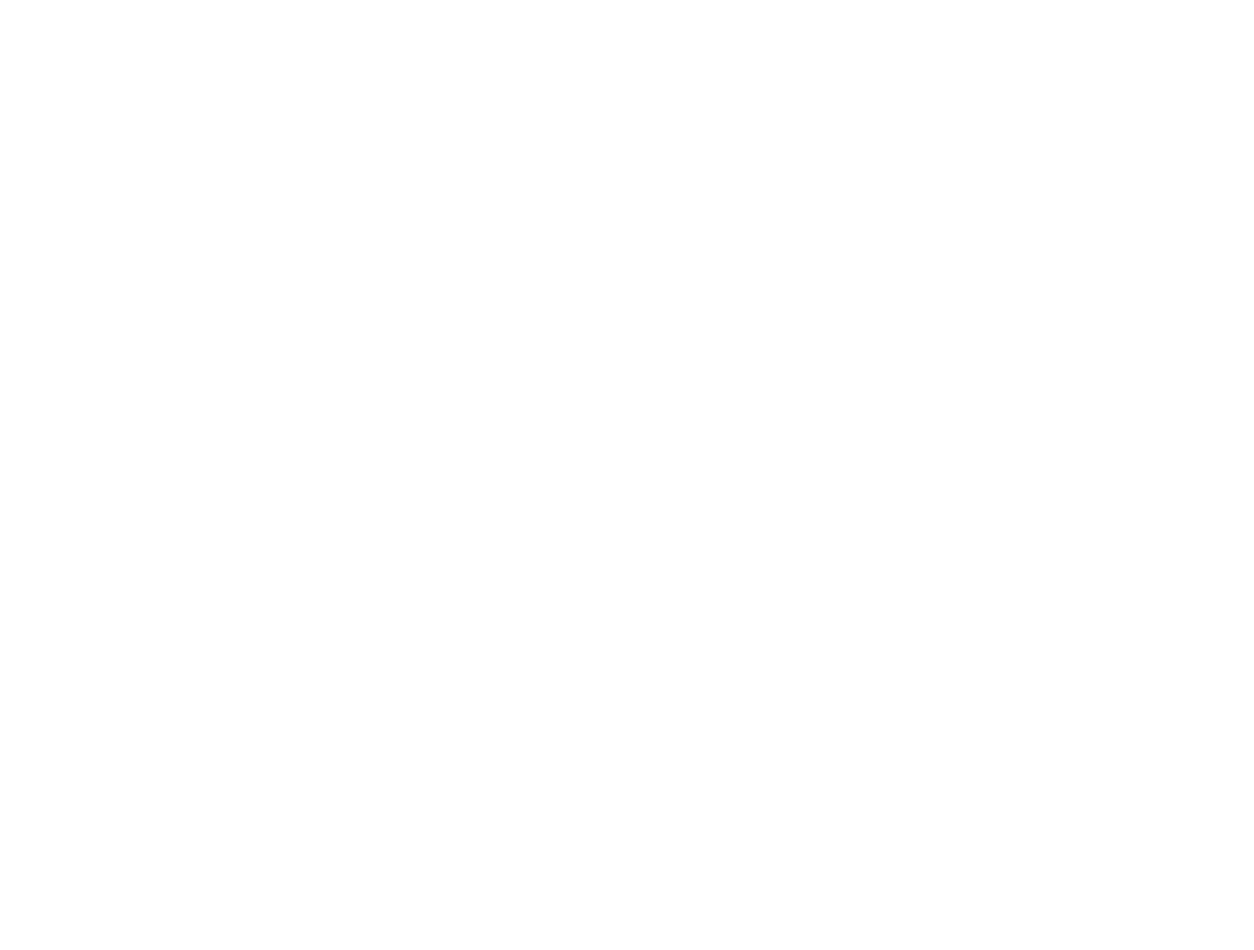
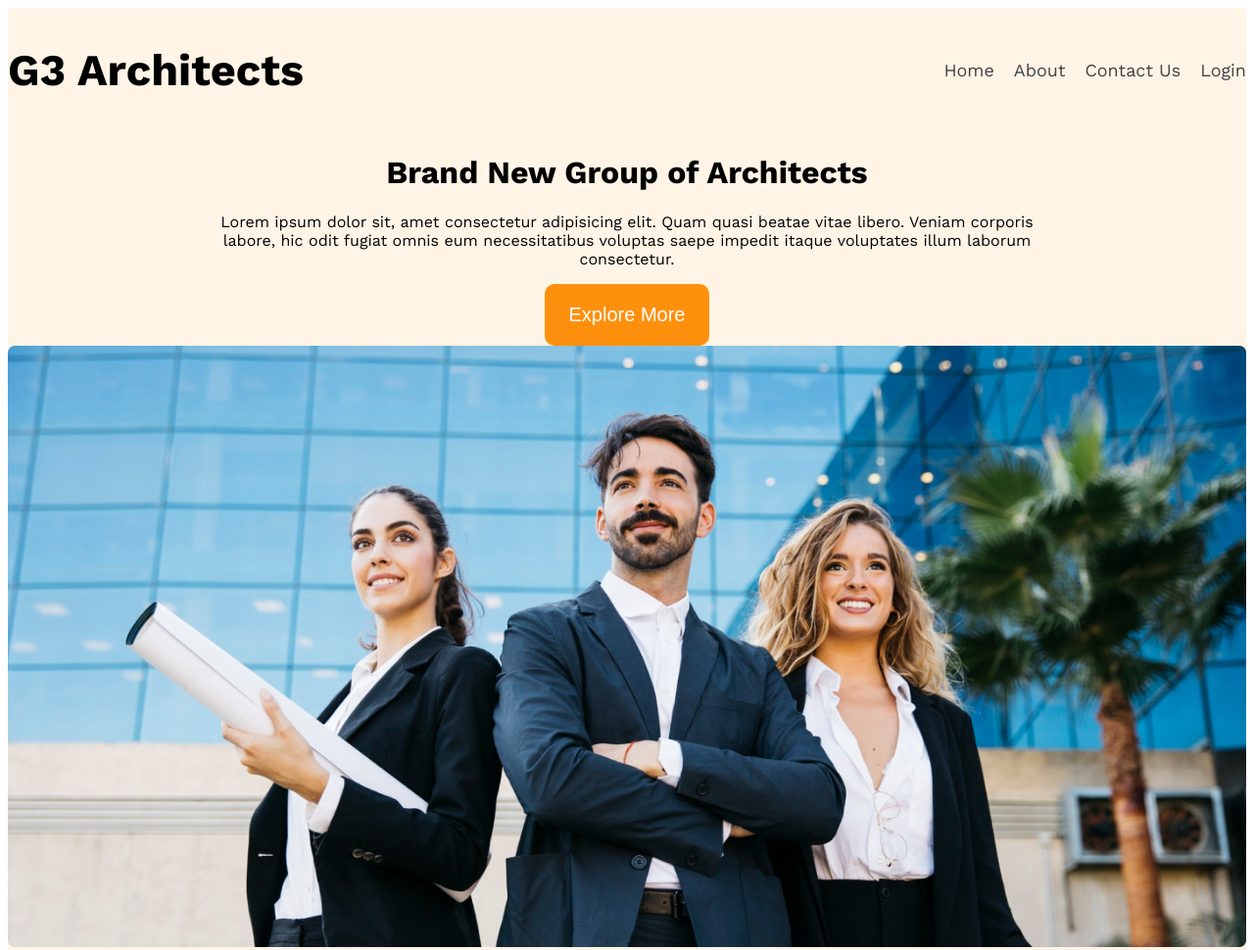
Before and after one commit to talha555666/responsive-website, a plain HTML site: page index.html in a window 1280 px wide. Shown: the top 970 px of the page at 98% size. Before the commit the page ends 800 px from the top, so only its background shows below. Drawn offline with nearby package versions, Linux system fonts and the light colour scheme.

Commit message:
add the header

```diff
--- a/index.html
+++ b/index.html
@@ -4,8 +4,35 @@
     <meta charset="UTF-8">
     <meta name="viewport" content="width=device-width, initial-scale=1.0">
     <title>responsive-website</title>
+    <link rel="stylesheet" href="style/style.css">
 </head>
-<body>
+<body class="work-sans-font">
+    <header class="header bg" >
+       <nav class="navbar display">
+        <h1 class="title">G3 Architects</h1>
+        <ul class="ul display" >
+            <li class="item text-darck2"> Home </li>
+            <li class="item text-darck2">About</li>
+            <li class="item text-darck2">Contact Us </li>
+            <li class="item text-darck2">Login</li>
+        </ul>
+       </nav>
+       <div class="banner">
+    <div class="banner-conten">
+        <h1 class="banner-title">Brand New
+            Group of Architects
+            </h1>
+        <p>Lorem ipsum dolor sit, amet consectetur adipisicing elit. Quam quasi beatae vitae libero. Veniam corporis labore, hic odit fugiat omnis eum necessitatibus voluptas saepe impedit itaque voluptates illum laborum consectetur.</p>
+        <button class="btn btn-pri">Explore More</button>
+    </div>
+        <img class="banner-img" src="images/banner.png" alt="">
+       </div>
+    </header>
+    <main>
 
+    </main>
+    <footer>
+
+    </footer>
 </body>
 </html>
--- /dev/null
+++ b/style/style.css
@@ -0,0 +1,71 @@
+
+@import url('https://fonts.googleapis.com/css2?family=Work+Sans:ital,wght@0,100..900;1,100..900&display=swap');
+
+.work-sans-font {
+    font-family: "Work Sans", sans-serif;
+    font-optical-sizing: auto;
+    font-weight:400;
+    font-style: normal;
+  }
+  /* ///put code here||| */
+  .bg{
+background-color: rgba(255, 144, 14, 0.1);
+  }
+.text-darck2{
+  color:#424242 ;
+}
+.text-darck3{
+  color: #727272;
+
+}
+.display{
+  display: flex;
+}
+.btn-pri{
+  background-color:#FF900E ;
+}
+/* //nav style// */
+.navbar{
+  justify-content: space-between;
+margin: 0 auto;
+align-items: center;
+
+}
+.title{
+  font-size: 45px;
+  font-weight: bold;
+}
+.ul{
+gap:20px;
+}
+.item{
+  list-style: none;
+  font-weight: medium;
+  font-size: 18px;
+}
+.navbar, .banner{
+  max-width: 1440px;
+  margin: 0 auto;
+}
+/* //banner  style  /// */
+.banner-conten{
+  max-width: 850px;
+  margin: 0 auto;
+  text-align: center;
+}
+.btn{
+padding:20px 25px ;
+font-weight:600px;
+font-size: 20px;
+color: white;
+border-radius: 10px;
+border: none;
+}
+.banner-img{
+  width: 100%;
+}
+@media screen and (max-width:576px) {
+  .navbar ,.ul{
+    flex-direction: column;
+  }
+}
```
